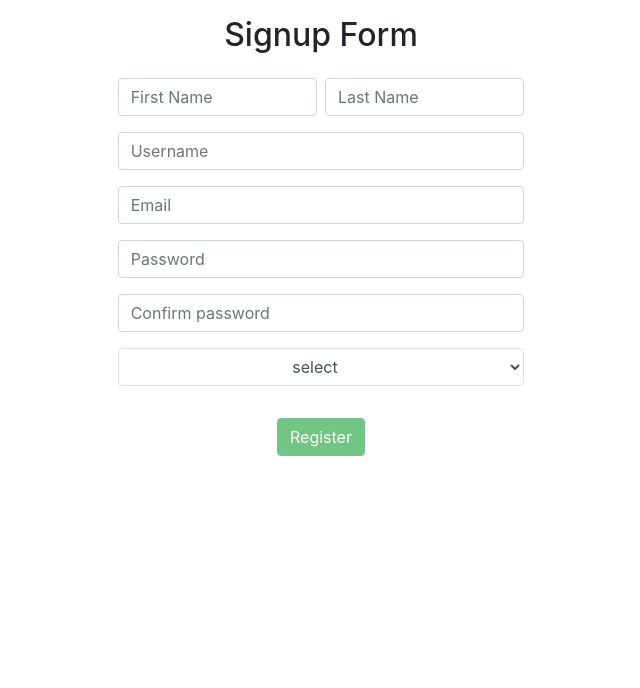
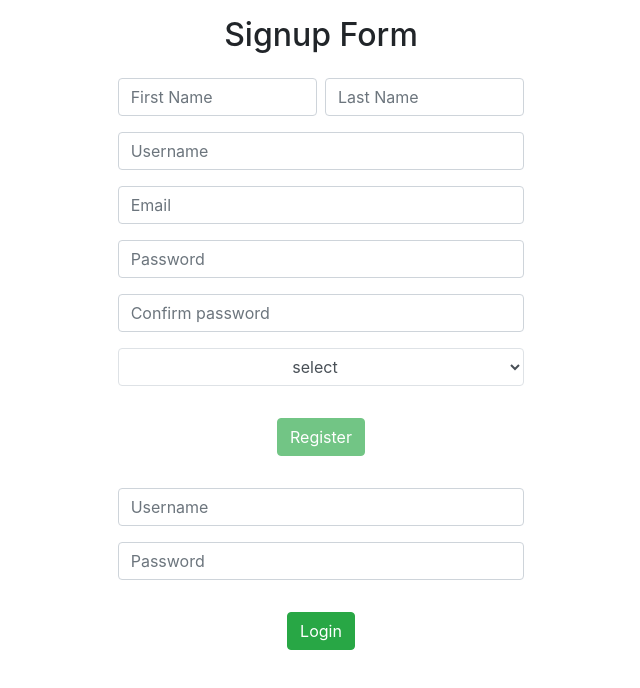
Before and after one commit to mhjony/matcha, a React (Create React App) app in the folder frontend/: page / in a window 1280 px wide. Shown: the top 688 px of the page, without its empty margins (319-959 px from the left). Built offline with nearby package versions, Linux system fonts and the light colour scheme.

Commit message:
login fot the client site is ready. Next task is redirect to another route after successful login

```diff
--- a/frontend/src/App.js
+++ b/frontend/src/App.js
@@ -3,12 +3,14 @@ import './App.css';
 
 //components
 import Signup from './components/Signup';
+import Login from './components/Login';
 
 function App() {
   return (
     <Fragment>
       <div>
         <Signup />
+        <Login />
       </div>
     </Fragment>
   );
--- /dev/null
+++ b/frontend/src/components/Login.js
@@ -0,0 +1,68 @@
+import React, { useState } from "react";
+//import axios from 'axios';
+import login from './services/loginService';
+import FlashMessage from 'react-flash-message';
+import Alert from 'react-bootstrap/Alert';
+
+const Login = () => {
+    const [username, setUsername] = useState("");
+    const [password, setPassword] = useState("");
+    const [errorMessage, setErrorMessage] = useState(null)
+    const [user, setUser] = useState("");
+
+    const handleLogin = async event => {
+        event.preventDefault();
+        try {
+            const user = await login.loginService({
+                username, password
+            })
+            setUser(user)
+            setUsername('')
+            setPassword('')
+        } catch(exception){
+            setErrorMessage('Wrong credentials')
+            setTimeout(() => {
+                setErrorMessage(null)
+            }, 5000)
+        }
+    }
+
+    return (
+        <>
+           { errorMessage &&
+				<FlashMessage duration={5000}>
+					<Alert variant="info">
+						<span className="close"><strong >X</strong></span>
+						<strong>{errorMessage}</strong>
+					</Alert>
+				</FlashMessage>
+            }
+            <div className="row justify-content-center align-items-center">
+                <form className="text-center mt-3 col-md-6 col-sm-6 col-lg-4 col-xs-8" onSubmit={handleLogin}>
+                    <div className="form-group mt-3">
+                        <input className="form-control"
+                            type="text"
+                            name="username"
+                            value={username}
+                            onChange={({ target }) => setUsername(target.value)}
+                            placeholder="Username"
+                        />
+                    </div>
+                    <div className="form-group mt-3">
+                        <input className="form-control"
+                            type="password"
+                            name="password"
+                            value={password}
+                            onChange={({ target }) => setPassword(target.value)}
+                            placeholder="Password"
+                        />
+                    </div>
+                    <button className="btn btn-success mt-3" type="submit">Login</button>
+                </form>
+                {user === null && <h1>Loggedkkk</h1>}
+            </div>
+       </>
+   )
+}
+
+export default Login;
--- a/frontend/src/components/Signup.js
+++ b/frontend/src/components/Signup.js
@@ -15,13 +15,13 @@ const Signup = () => {
 	const [password, setPassword] = useState("");
 	const [cpassword, setCpassword] = useState("");
 	const [gender, setGender] = useState('');
-	const [date, setDate] = useState(new Date());
+	//const [date, setDate] = useState(new Date());
 	const [disable, setDisable] = useState(true);
 	const [error, setError] = useState("");
 	const [signupStatus, setSignupStatus] = useState("");
 
 	const verified = 0;
-	const today = new Date();
+	//const today = new Date();
 	const firstRender = useRef(true);
 
 	// generating token
@@ -60,6 +60,13 @@ const Signup = () => {
 				.then(response => {
 					if (response.data.message) {
 						setSignupStatus(response.data.message);
+						setFirstName('');
+						setLastName('');
+						setUsername('');
+						setEmail('');
+						setPassword('');
+						setCpassword('');
+						setGender('');
 					}
 				})
 			}
--- /dev/null
+++ b/frontend/src/components/services/loginService.js
@@ -0,0 +1,9 @@
+import axios from 'axios'
+const baseUrl = 'http://localhost:5000/login'
+
+const loginService = async credentials => {
+  const response = await axios.post(baseUrl, credentials)
+  return response.data
+}
+
+export default { loginService }
```
Also changed, not shown: 2 other files (tests, documents, lock files or other folders).
